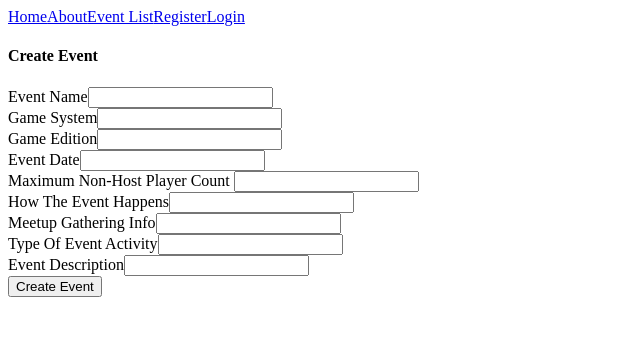
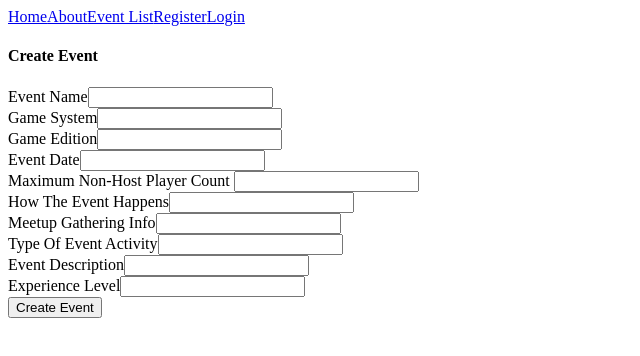
Before and after one commit to dmcgrouther/event-app-front-end, a React (Create React App) app: page /CreateEvent in a window 1280 px wide. Shown: the top 356 px of the page, without its empty margins (0-640 px from the left). Built offline with nearby package versions, Linux system fonts and the light colour scheme.

Commit message:
able to get events from backend to go into table. event date and number of attendees need work for viewing purposes

```diff
--- a/src/components/CreateEvent.js
+++ b/src/components/CreateEvent.js
@@ -13,6 +13,7 @@ class CreateEvent extends Component {
         meetupGatheringInfo: '',
         typeOfEventActivity: '',
         eventDescription: '',
+        experienceLevel: '',
     };
 
     handleChange = (event) => {
@@ -74,6 +75,10 @@ class CreateEvent extends Component {
                     <label htmlFor="name">Event Description</label>
                     <input onChange={this.handleChange} className="form-control form-control-lg" type="text" id="eventDescription" name="eventDescription" value={this.state.eventDescription} />
                   </div>
+                  <div className="form-group">
+                    <label htmlFor="name">Experience Level</label>
+                    <input onChange={this.handleChange} className="form-control form-control-lg" type="text" id="experienceLevel" name="experienceLevel" value={this.state.experienceLevel} />
+                  </div>
                   <button className="btn btn-primary float-right" type="submit">Create Event</button>
                 </form>
               </div>
--- a/src/components/EventListPage/EventListPageTable.js
+++ b/src/components/EventListPage/EventListPageTable.js
@@ -3,6 +3,7 @@ import React from 'react';
 import './EventListPageTable.css'
 // import Event from './Event'
 import { Link } from 'react-router-dom';
+import axios from 'axios';
 
 
 let events = [
@@ -38,12 +39,28 @@ let events = [
 
 class EventListPageTable extends React.Component {
 
-    constructor(props){
-        super(props)
-            this.state = {
-                events: events
-            }
-        }
+    // constructor(props){
+    //     super(props)
+    //         this.state = {
+    //             events: events
+    //         }
+    //     }
+    state = {
+        events: events
+    }
+
+    componentDidMount () {
+        axios.get(`${process.env.REACT_APP_API_URL}/events`)
+        .then((res) => {
+          this.setState({
+              events: res.data.data
+          })
+          console.log('here')
+          console.log(res.data.data)
+        })
+        .catch((err) => console.log(err));
+    }
+
     renderTableHeader() {
         // let header = Object.keys(this.state.events[0])
         let headerColumns = ['Event Name', 'Game System', 'Meetup Type', 'Event Date', 'Number of Attendees', 'Experience Level']
@@ -54,12 +71,12 @@ class EventListPageTable extends React.Component {
 
     renderTableData() {
         return this.state.events.map((event, index) => {
-            const { eventName, gameSystem, meetupType, eventDate, numberOfPlayers, experienceLevel} = event
+            const { eventName, gameSystem, howTheEventHappens, eventDate, numberOfPlayers, experienceLevel} = event
             return (
                 <tr className="event">
                     <td>{eventName}</td>
                     <td>{gameSystem}</td>
-                    <td>{meetupType}</td>
+                    <td>{howTheEventHappens}</td>
                     <td>{eventDate}</td>
                     <td>{numberOfPlayers}</td>
                     <td>{experienceLevel}</td>
--- a/src/components/EventPage.js
+++ b/src/components/EventPage.js
@@ -16,6 +16,7 @@ class EventPage extends Component {
         meetupGatheringInfo: '',
         typeOfEventActivity: '',
         eventDescription: '',
+        experienceLevel: '',
     };
 
     componentDidMount () {
@@ -31,6 +32,7 @@ class EventPage extends Component {
                 meetupGatheringInfo: res.data.data.meetupGatheringInfo,
                 typeOfEventActivity: res.data.data.typeOfEventActivity,
                 eventDescription: res.data.data.eventDescription,
+                experienceLevel: res.data.data.experienceLevel,
             })
             console.log(res)
           })
```
